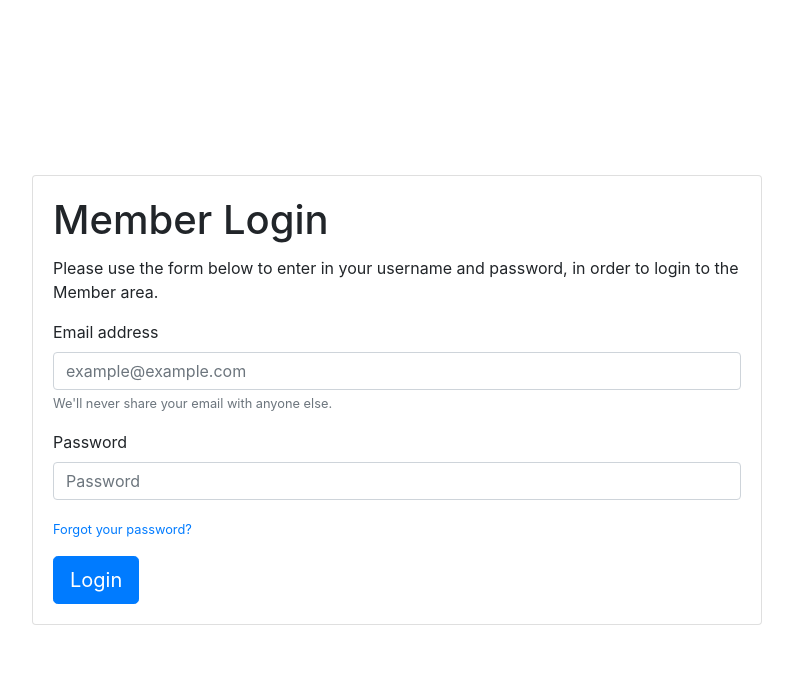
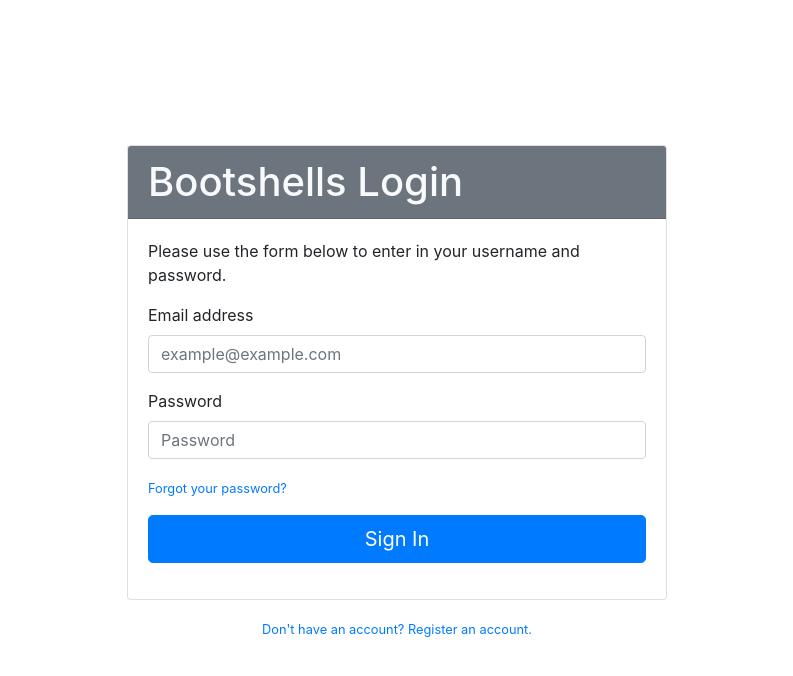
Before and after one commit to bootshells/bootshells-login, a plain HTML site: page index.html in a window 1280 px wide. Shown: the whole page, without its empty margins (243-1036 px from the left). Drawn offline with nearby package versions, Linux system fonts and the light colour scheme.

Commit message:
Layout tweaks, added register link, etc

```diff
--- a/index.html
+++ b/index.html
@@ -6,40 +6,41 @@
 	<meta name="viewport" content="width=device-width, initial-scale=1, shrink-to-fit=no">
 
 	<!-- Bootstrap CSS -->
-	<link rel="stylesheet" href="https://maxcdn.bootstrapcdn.com/bootstrap/4.0.0/css/bootstrap.min.css" integrity="sha384-Gn5384xqQ1aoWXA+058RXPxPg6fy4IWvTNh0E263XmFcJlSAwiGgFAW/dAiS6JXm" crossorigin="anonymous">
+	<link rel="stylesheet" href="https://stackpath.bootstrapcdn.com/bootstrap/4.3.1/css/bootstrap.min.css" integrity="sha384-ggOyR0iXCbMQv3Xipma34MD+dH/1fQ784/j6cY/iJTQUOhcWr7x9JvoRxT2MZw1T" crossorigin="anonymous">
 
-	<title>Member Login</title>
+	<title>Bootshells Login</title>
 </head>
 <body class="d-flex h-100">
 	<div class="container align-self-center">
 		<div class="row">
-			<div class="col-md-8 mx-auto">
-				<div class="card">
+			<div class="col-md-6 mx-auto">
+				<div class="card mb-3">
+					<h1 class="card-header bg-secondary text-light">Bootshells Login</h1>
 					<div class="card-body">
-						<h1 class="card-title">Member Login</h1>
-						<p class="card-text">Please use the form below to enter in your username and password, in order to login to the Member area.</p>
+
+						<p class="card-text">Please use the form below to enter in your username and password.</p>
 						<form action="/">
 							<div class="form-group">
 								<label for="exampleInputEmail1">Email address</label>
 								<input type="email" class="form-control" id="exampleInputEmail1" aria-describedby="emailHelp" placeholder="example@example.com">
-								<small id="emailHelp" class="form-text text-muted">We'll never share your email with anyone else.</small>
 							</div>
 							<div class="form-group">
 								<label for="exampleInputPassword1">Password</label>
 								<input type="password" class="form-control" id="exampleInputPassword1" placeholder="Password">
 							</div>
 							<p><a href="#"><small>Forgot your password?</small></a></p>
-							<a href="#" class="btn btn-primary btn-lg">Login</a>
+							<p class="text-center"><a href="#" class="btn btn-primary btn-block btn-lg">Sign In</a></p>
 						</form>
 					</div>
 				</div>
+				<p class="text-center"><small><a href="">Don't have an account? Register an account.</a></small></p>
 			</div>
 		</div>
 	</div>
 	<!-- Optional JavaScript -->
 	<!-- jQuery first, then Popper.js, then Bootstrap JS -->
-	<script src="https://code.jquery.com/jquery-3.2.1.slim.min.js" integrity="sha384-KJ3o2DKtIkvYIK3UENzmM7KCkRr/rE9/Qpg6aAZGJwFDMVNA/GpGFF93hXpG5KkN" crossorigin="anonymous"></script>
-	<script src="https://cdnjs.cloudflare.com/ajax/libs/popper.js/1.12.9/umd/popper.min.js" integrity="sha384-ApNbgh9B+Y1QKtv3Rn7W3mgPxhU9K/ScQsAP7hUibX39j7fakFPskvXusvfa0b4Q" crossorigin="anonymous"></script>
-	<script src="https://maxcdn.bootstrapcdn.com/bootstrap/4.0.0/js/bootstrap.min.js" integrity="sha384-JZR6Spejh4U02d8jOt6vLEHfe/JQGiRRSQQxSfFWpi1MquVdAyjUar5+76PVCmYl" crossorigin="anonymous"></script>
+	<script src="https://code.jquery.com/jquery-3.3.1.slim.min.js" integrity="sha384-q8i/X+965DzO0rT7abK41JStQIAqVgRVzpbzo5smXKp4YfRvH+8abtTE1Pi6jizo" crossorigin="anonymous"></script>
+	<script src="https://cdnjs.cloudflare.com/ajax/libs/popper.js/1.14.7/umd/popper.min.js" integrity="sha384-UO2eT0CpHqdSJQ6hJty5KVphtPhzWj9WO1clHTMGa3JDZwrnQq4sF86dIHNDz0W1" crossorigin="anonymous"></script>
+	<script src="https://stackpath.bootstrapcdn.com/bootstrap/4.3.1/js/bootstrap.min.js" integrity="sha384-JjSmVgyd0p3pXB1rRibZUAYoIIy6OrQ6VrjIEaFf/nJGzIxFDsf4x0xIM+B07jRM" crossorigin="anonymous"></script>
 </body>
 </html>
```
